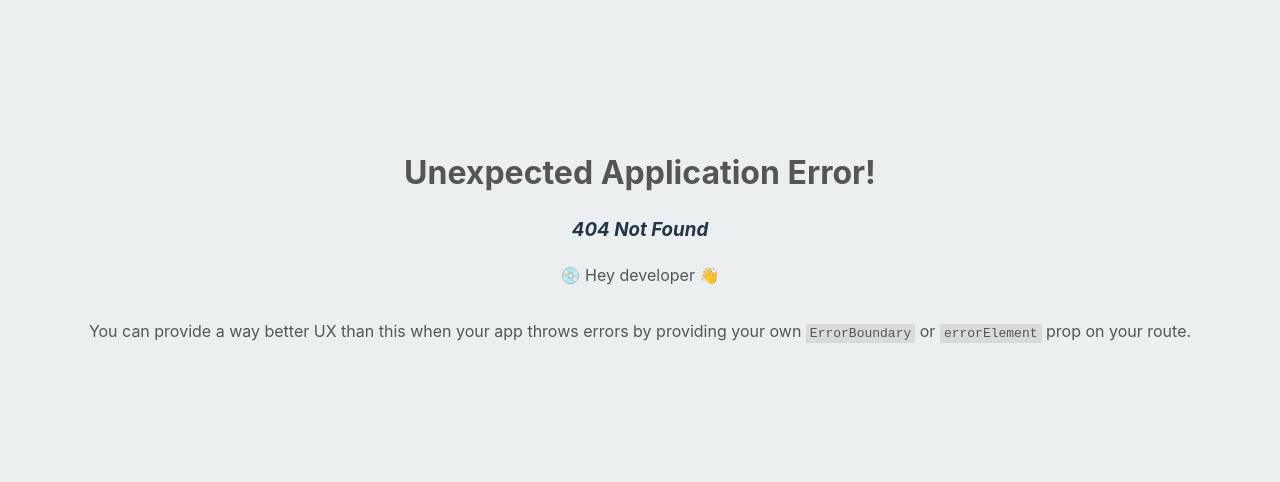
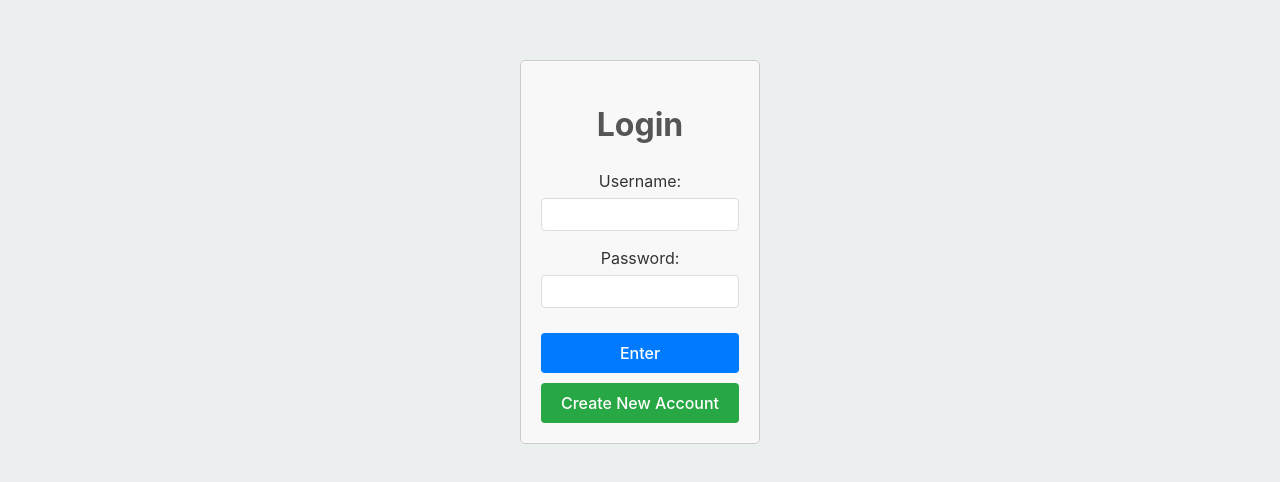
Before and after one commit to jgonz671/NomadNotifier, a React (Vite) app in the folder NomadNotifierReact/: page /sign-in in a window 1280 px wide. Before the commit this address had no page. Shown: the part 148-630 px from the top of the page. Built offline with nearby package versions, Linux system fonts and the light colour scheme.

Commit message:
working auth

```diff
--- a/NomadNotifierReact/package.json
+++ b/NomadNotifierReact/package.json
@@ -9,6 +9,7 @@
     "preview": "vite preview"
   },
   "dependencies": {
+    "firebase": "^10.8.1",
     "react": "^18.2.0",
     "react-datepicker": "^6.2.0",
     "react-dom": "^18.2.0",
--- a/NomadNotifierReact/src/App.jsx
+++ b/NomadNotifierReact/src/App.jsx
@@ -24,7 +24,7 @@ function App() {
         </div>
         <div className="buttons">
           <button className="btn plan-travel-btn" onClick={() => navigate('/Travel')}>Plan a Travel</button>
-          <button className="btn login-btn" onClick={() => navigate('/Login')}>Login</button>
+          <button className="btn signin-btn" onClick={() => navigate('/sign-in')}>Login</button>
           <button className="btn past-travel-btn" onClick={() => navigate('/past-travel')}>Past Travels</button>
           <button className="btn calender-btn" onClick={() => navigate('/Calendar')}>Calendar</button>
         </div>
--- /dev/null
+++ b/NomadNotifierReact/src/firebase.js
@@ -0,0 +1,24 @@
+// Import the functions you need from the SDKs you need
+import { initializeApp } from "firebase/app";
+import { getAuth } from "firebase/auth";
+// import { getAnalytics } from "firebase/analytics";
+// TODO: Add SDKs for Firebase products that you want to use
+// https://firebase.google.com/docs/web/setup#available-libraries
+
+// Your web app's Firebase configuration
+// For Firebase JS SDK v7.20.0 and later, measurementId is optional
+const firebaseConfig = {
+    apiKey: "AIzaSyB7BQFVxre0Y66klV7rKVjkMqVIQClKvq8",
+    authDomain: "nomadnotifier-fecce.firebaseapp.com",
+    projectId: "nomadnotifier-fecce",
+    storageBucket: "nomadnotifier-fecce.appspot.com",
+    messagingSenderId: "872392042331",
+    appId: "1:872392042331:web:acac9e9084ca4aad31dc7e",
+    measurementId: "G-J8X953HESN"
+};
+
+// Initialize Firebase
+const app = initializeApp(firebaseConfig);
+// const analytics = getAnalytics(app);
+
+export const auth = getAuth(app);
--- a/NomadNotifierReact/src/main.jsx
+++ b/NomadNotifierReact/src/main.jsx
@@ -1,6 +1,6 @@
 import React from 'react'
 import ReactDOM from 'react-dom/client'
-import Login from './routes/Login'
+import SignIn from './routes/SignIn'
 import Travel from './routes/Travel'
 import App from './App'
 import Calendar from './routes/Calendar'
@@ -30,8 +30,8 @@ const router = createBrowserRouter([
     ],
   },
   {
-    path: "/login",
-    element: <Login />,
+    path: "/sign-in",
+    element: <SignIn />,
   },
 
   {
--- a/NomadNotifierReact/src/routes/CreateAccount.jsx
+++ b/NomadNotifierReact/src/routes/CreateAccount.jsx
@@ -1,4 +1,6 @@
 import React, { useState } from 'react';
+import { createUserWithEmailAndPassword } from 'firebase/auth';
+import { auth } from '../firebase';
 import '../styles/CreateAccount.css';
 
 export default function CreateAccountPage() {
@@ -7,8 +9,15 @@ export default function CreateAccountPage() {
 
     const handleCreateAccount = (e) => {
         e.preventDefault();
-        console.log('Login:', username, password);
+       createUserWithEmailAndPassword(auth, username, password)
+       .then((userLogin) => {
+       console.log(userLogin);
+       })
+       .catch((error) => {
+           console.log(error);
+       });
     };
+
     return (
         <div className="create-container">
             <h2>Create New Account</h2>
@@ -36,15 +45,3 @@ export default function CreateAccountPage() {
         </div>
     );
 }
-// import React from 'react';
-// import '../styles/CreateAccount.css';
-
-// const CreateAccount = () => {
-//     return (
-//         <div>
-//             <h2>Create New Account</h2>
-//         </div>
-//     );
-// }
-
-// export default CreateAccount;
--- a/NomadNotifierReact/src/routes/Login.jsx
+++ /dev/null
@@ -1,46 +0,0 @@
-import React, { useState } from 'react';
-import { useNavigate } from 'react-router-dom';
-import '../styles/Login.css'; // Make sure this path is correct
-
-export default function LoginPage() {
-    const [username, setUsername] = useState('');
-    const [password, setPassword] = useState('');
-    const navigate = useNavigate();
-
-    const handleLogin = (e) => {
-        e.preventDefault();
-        console.log('Login:', username, password);
-    };
-
-    const handleCreateAccount = () => {
-        navigate('/create-account');
-    };
-
-    return (
-        <div className="login-container">
-            <h2>Login</h2>
-            <form onSubmit={handleLogin} className="login-form">
-                <div>
-                    <label htmlFor="username">Username:</label>
-                    <input
-                        type="text"
-                        id="username"
-                        value={username}
-                        onChange={(e) => setUsername(e.target.value)}
-                    />
-                </div>
-                <div>
-                    <label htmlFor="password">Password:</label>
-                    <input
-                        type="password"
-                        id="password"
-                        value={password}
-                        onChange={(e) => setPassword(e.target.value)}
-                    />
-                </div>
-                <button type="submit">Enter</button>
-            </form>
-            <button onClick={handleCreateAccount} className="create-account-btn">Create New Account</button>
-        </div>
-    );
-}
--- /dev/null
+++ b/NomadNotifierReact/src/routes/SignIn.jsx
@@ -0,0 +1,59 @@
+import React, { useState } from 'react';
+import { useNavigate } from 'react-router-dom';
+import { signInWithEmailAndPassword } from 'firebase/auth';
+import { auth } from '../firebase';
+import '../styles/SignIn.css';
+
+
+export default function LoginPage() {
+   const [username, setUsername] = useState('');
+   const [password, setPassword] = useState('');
+   const navigate = useNavigate();
+
+
+   const handleLogin = (e) => {
+       e.preventDefault();
+       console.log('Login:', username, password);
+       signInWithEmailAndPassword(auth, username, password)
+       .then((userLogin) => {
+       console.log(userLogin);
+       })
+       .catch((error) => {
+           console.log(error);
+       });
+   };
+
+
+   const handleCreateAccount = () => {
+       navigate('/create-account');
+   };
+
+
+   return (
+       <div className="login-container">
+           <h2>Login</h2>
+           <form onSubmit={handleLogin} className="login-form">
+               <div>
+                   <label htmlFor="username">Username:</label>
+                   <input
+                       type="text"
+                       id="username"
+                       value={username}
+                       onChange={(e) => setUsername(e.target.value)}
+                   />
+               </div>
+               <div>
+                   <label htmlFor="password">Password:</label>
+                   <input
+                       type="password"
+                       id="password"
+                       value={password}
+                       onChange={(e) => setPassword(e.target.value)}
+                   />
+               </div>
+               <button type="submit">Enter</button>
+           </form>
+           <button onClick={handleCreateAccount} className="create-account-btn">Create New Account</button>
+       </div>
+   );
+}
--- a/NomadNotifierReact/src/routes/Travel.jsx
+++ b/NomadNotifierReact/src/routes/Travel.jsx
@@ -1,5 +1,5 @@
 import React, { useState } from 'react';
-import { useNavigate,  useLocation } from 'react-router-dom';
+import { useNavigate } from 'react-router-dom';
 
 
 export default function PlanTravel() {
```
Also changed, not shown: NomadNotifierReact/src/styles/SignIn.css (renamed from NomadNotifierReact/src/styles/Login.css), 1 other file (tests, documents, lock files or other folders).
